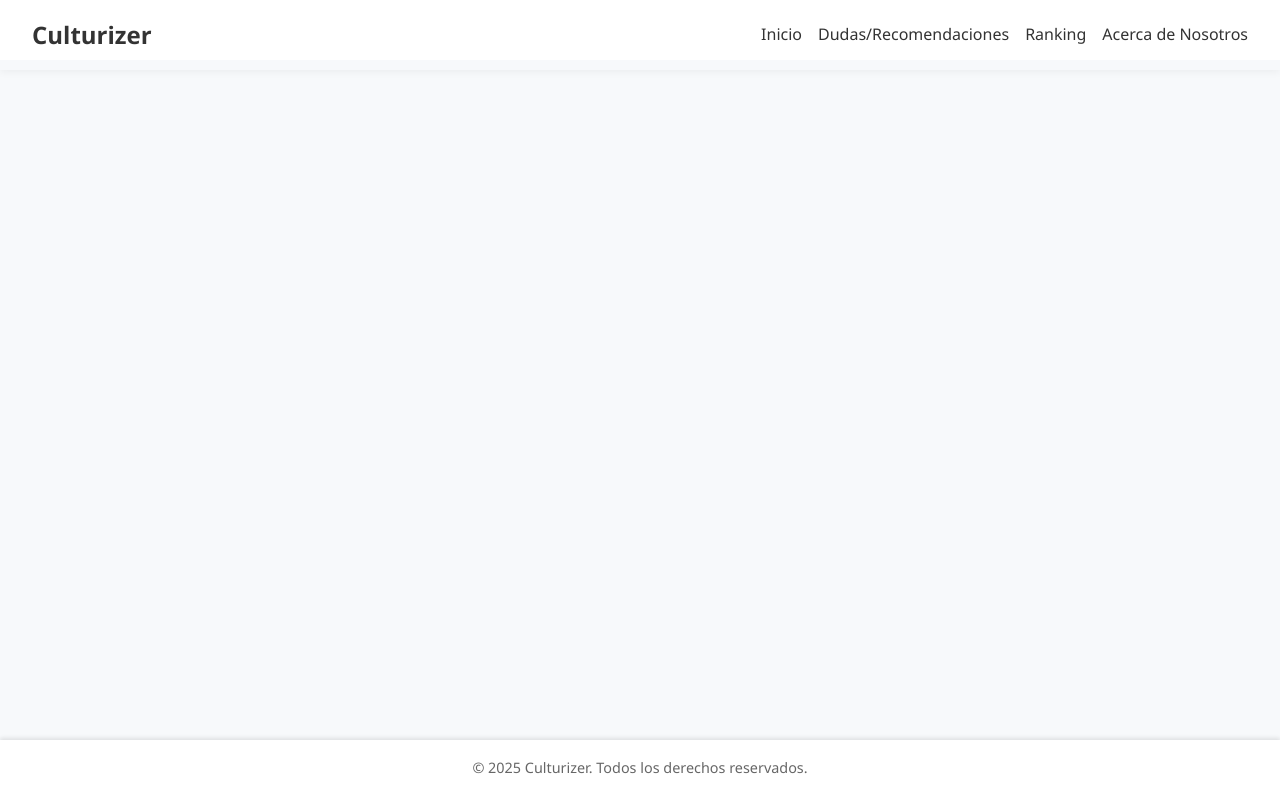
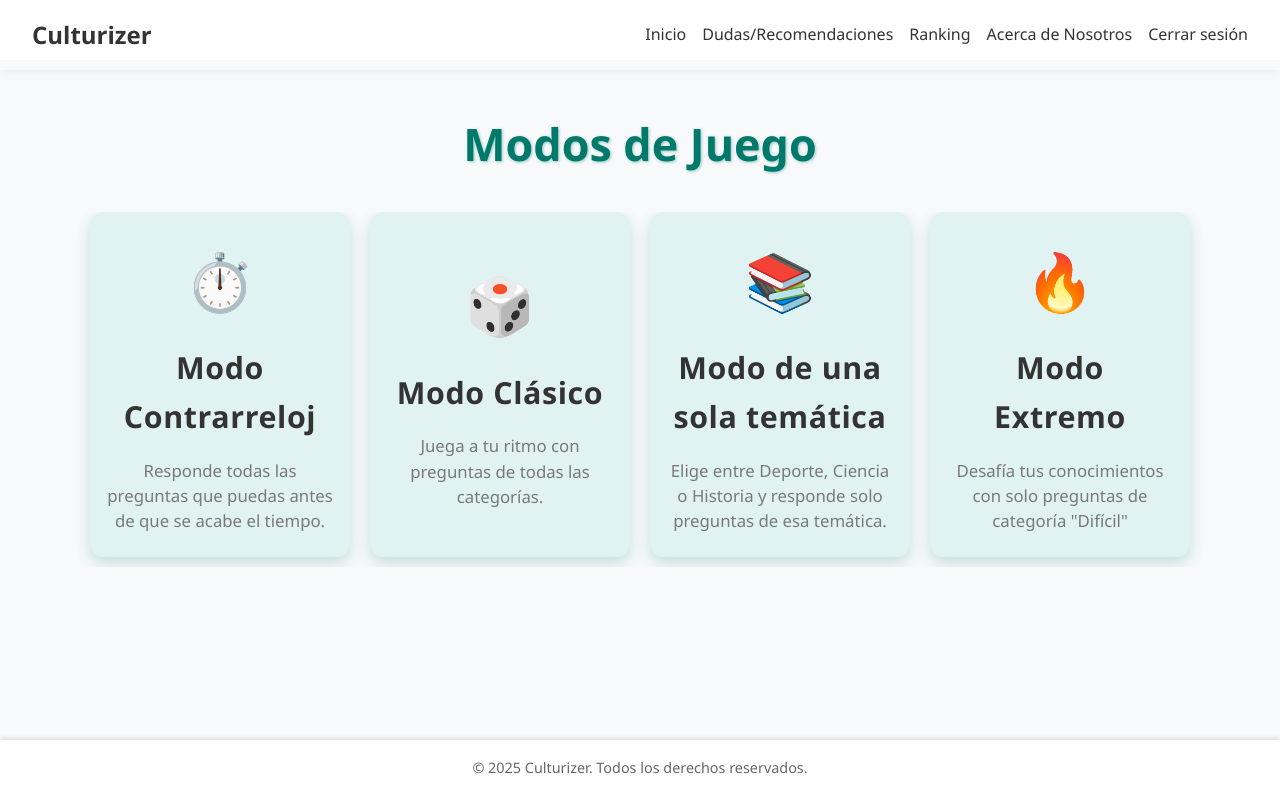
Before and after one commit to JaviLeal/Culturizr, an Angular app: page /home in a window 1280 px wide. Before the commit this address led to /. Built offline with nearby package versions, Linux system fonts and the light colour scheme.

Commit message:
Sexto commit

```diff
--- a/src/app/app-routing.module.ts
+++ b/src/app/app-routing.module.ts
@@ -4,13 +4,14 @@ import { AuthComponent } from './components/auth/auth.component';
 import { RankingComponent } from './components/ranking/ranking.component';
 import { AboutComponent } from './components/about/about.component';
 import { DoubtsComponent } from './components/doubts/doubts.component';
+import { HomeComponent } from './components/home/home.component';
 
 const routes: Routes = [
   { path: '', component: AuthComponent },
   { path: 'about', component: AboutComponent },
   { path: 'ranking', component: RankingComponent },
   { path: 'doubts', component: DoubtsComponent },
-
+  { path: 'home', component: HomeComponent },
 
 ];
 
--- a/src/app/app.module.ts
+++ b/src/app/app.module.ts
@@ -13,6 +13,7 @@ import { FooterComponent } from './components/footer/footer.component';
 import { RankingComponent } from './components/ranking/ranking.component';
 import { AboutComponent } from './components/about/about.component';
 import { DoubtsComponent } from './components/doubts/doubts.component';
+import { HomeComponent } from './components/home/home.component';
 
 @NgModule({
   declarations: [
@@ -25,13 +26,14 @@ import { DoubtsComponent } from './components/doubts/doubts.component';
     FooterComponent,
     RankingComponent,
     AboutComponent,
-    DoubtsComponent
+    DoubtsComponent,
+    HomeComponent
   ],
   imports: [
     BrowserModule,
     HttpClientModule,
     FormsModule,
-    AppRoutingModule,
+    AppRoutingModule
   ],
   providers: [],
   bootstrap: [AppComponent]
--- a/src/app/components/auth/login/login.component.ts
+++ b/src/app/components/auth/login/login.component.ts
@@ -1,5 +1,6 @@
 import { Component } from '@angular/core';
 import { AuthService } from 'src/app/services/auth.service';
+import { Router } from '@angular/router';
 
 @Component({
   selector: 'app-login',
@@ -11,7 +12,7 @@ export class LoginComponent {
   successMessage = '';
   errorMessage = '';
 
-  constructor(private authService: AuthService) {}
+constructor(private authService: AuthService, private router: Router) {}
 
 login() {
   this.authService.login(this.email, this.password).subscribe({
@@ -19,6 +20,10 @@ login() {
       console.log('Login successful', response);
       this.successMessage = 'Logueo exitoso';
       this.errorMessage = '';
+      // Guarda estado
+      localStorage.setItem('user', JSON.stringify(response.user));
+      console.log('Redirigiendo a home');
+      this.router.navigate(['/home']); // Redirección
     },
     error: (err) => {
       console.error('Login error', err);
--- a/src/app/components/auth/register/register.component.ts
+++ b/src/app/components/auth/register/register.component.ts
@@ -1,5 +1,6 @@
 import { Component } from '@angular/core';
 import { AuthService } from 'src/app/services/auth.service';
+import { Router } from '@angular/router';
 
 @Component({
   selector: 'app-register',
@@ -12,7 +13,7 @@ export class RegisterComponent {
   successMessage = '';
   errorMessage = '';
 
-  constructor(private authService: AuthService) {}
+constructor(private authService: AuthService, private router: Router) {}
 
   register() {
   this.authService.register(this.username, this.email, this.password).subscribe({
@@ -20,6 +21,10 @@ export class RegisterComponent {
       console.log('Registration successful', response);
       this.successMessage = 'Registro exitoso';
       this.errorMessage = '';
+       // Guarda estado
+      localStorage.setItem('user', JSON.stringify(response.user));
+      console.log('Redirigiendo a home');
+      this.router.navigate(['/home']); // Redirección
     },
     error: (err) => {
       console.error('Registration error', err);
--- a/src/app/components/header/header.component.html
+++ b/src/app/components/header/header.component.html
@@ -1,10 +1,11 @@
 <header class="header">
   <h1>Culturizer</h1>
   <nav>
-    <a routerLink="/">Inicio</a>
+    <a routerLink="/home">Inicio</a>
     <a routerLink="/doubts">Dudas/Recomendaciones</a>
     <a routerLink="/ranking">Ranking</a>
     <a routerLink="/about">Acerca de Nosotros</a>
+    <a href="#" (click)="confirmLogout($event)">Cerrar sesión</a>
 
   </nav>
 </header>
--- a/src/app/components/header/header.component.ts
+++ b/src/app/components/header/header.component.ts
@@ -1,4 +1,5 @@
 import { Component } from '@angular/core';
+import { Router } from '@angular/router';
 
 @Component({
   selector: 'app-header',
@@ -7,4 +8,23 @@ import { Component } from '@angular/core';
 })
 export class HeaderComponent {
 
+   constructor(private router: Router) {}
+
+  confirmLogout(event: Event) {
+    event.preventDefault(); // evita navegación automática
+
+    const confirmed = confirm('¿Seguro que quieres cerrar sesión?');
+    if (confirmed) {
+      this.logout();
+    }
+  }
+
+  logout() {
+    localStorage.removeItem('user');
+    this.router.navigate(['']);
+  }
+
+  isLoggedIn(): boolean {
+    return localStorage.getItem('user') !== null;
+  }
 }
--- /dev/null
+++ b/src/app/components/home/home.component.css
@@ -0,0 +1,82 @@
+.home-container {
+  max-width: 1500px;
+  margin: 3rem auto;
+  font-family: 'Segoe UI', Tahoma, Geneva, Verdana, sans-serif;
+  padding: 0 1rem;
+  text-align: center;
+  color: #004d40;
+}
+
+.home-container h1 {
+  font-size: 2.8rem;
+  font-weight: 700;
+  margin-bottom: 2rem;
+  color: #00796b;
+  text-shadow: 1px 1px 3px rgba(0, 121, 107, 0.4);
+}
+
+.game-modes {
+  display: flex;
+  flex-wrap: nowrap; /* todo en una sola fila */
+  justify-content: center;
+  gap: 20px;
+  padding-bottom: 10px;
+  overflow-x: hidden; /* quitar scroll horizontal */
+}
+
+.mode-block {
+  background: #e0f2f1;
+  border-radius: 14px;
+  padding: 1.5rem 1rem;
+  color: #004d40;
+  box-shadow: 0 6px 15px rgba(0, 121, 107, 0.2);
+  cursor: pointer;
+  transition: transform 0.25s ease, box-shadow 0.25s ease, background-color 0.25s ease;
+  display: flex;
+  flex-direction: column;
+  justify-content: center;
+  align-items: center;
+  outline: none;
+
+  flex: 0 0 260px; /* tamaño fijo más pequeño para que entren todos */
+  max-width: 260px;
+}
+
+
+.mode-block .icon {
+  font-size: 3.5rem;
+  margin-bottom: 1.2rem;
+  transition: transform 0.25s ease;
+}
+
+.mode-block:hover,
+.mode-block:focus {
+  transform: translateY(-10px);
+  box-shadow: 0 14px 40px rgba(0, 121, 107, 0.4);
+  background-color: #b2dfdb;
+}
+
+.mode-block:hover .icon,
+.mode-block:focus .icon {
+  transform: scale(1.2);
+}
+
+.mode-block:active {
+  transform: translateY(-6px) scale(0.95);
+  box-shadow: 0 10px 25px rgba(0, 121, 107, 0.3);
+}
+
+.mode-block h2 {
+  font-size: 1.9rem;
+  margin: 0 0 1rem 0;
+  font-weight: 700;
+  letter-spacing: 0.02em;
+}
+
+.mode-block p {
+  font-size: 1.05rem;
+  line-height: 1.5;
+  opacity: 0.85;
+  margin: 0;
+  max-width: 280px;
+}
--- /dev/null
+++ b/src/app/components/home/home.component.html
@@ -0,0 +1,28 @@
+<div class="home-container">
+  <h1>Modos de Juego</h1>
+  <div class="game-modes">
+    <div class="mode-block" tabindex="0">
+      <div class="icon">⏱️</div>
+      <h2>Modo Contrarreloj</h2>
+      <p>Responde todas las preguntas que puedas antes de que se acabe el tiempo.</p>
+    </div>
+
+    <div class="mode-block" tabindex="0">
+      <div class="icon">🎲</div>
+      <h2>Modo Clásico</h2>
+      <p>Juega a tu ritmo con preguntas de todas las categorías.</p>
+    </div>
+
+    <div class="mode-block" tabindex="0">
+      <div class="icon">📚</div>
+      <h2>Modo de una sola temática</h2>
+      <p>Elige entre Deporte, Ciencia o Historia y responde solo preguntas de esa temática.</p>
+    </div>
+
+    <div class="mode-block" tabindex="0">
+      <div class="icon">🔥</div>
+      <h2>Modo Extremo</h2>
+      <p>Desafía tus conocimientos con solo preguntas de categoría "Difícil"</p>
+    </div>
+  </div>
+</div>
--- /dev/null
+++ b/src/app/components/home/home.component.ts
@@ -0,0 +1,15 @@
+import { Component } from '@angular/core';
+
+@Component({
+  selector: 'app-home',
+  templateUrl: './home.component.html',
+  styleUrls: ['./home.component.css']
+})
+export class HomeComponent {
+
+   selectMode(mode: string) {
+    console.log('Modo seleccionado:', mode);
+    // Aquí luego pondré la navegación a la ruta correspondiente
+    // this.router.navigate([`/mode/${mode}`]);
+   }
+}
```
Also changed, not shown: 1 other file (tests, documents, lock files or other folders).
